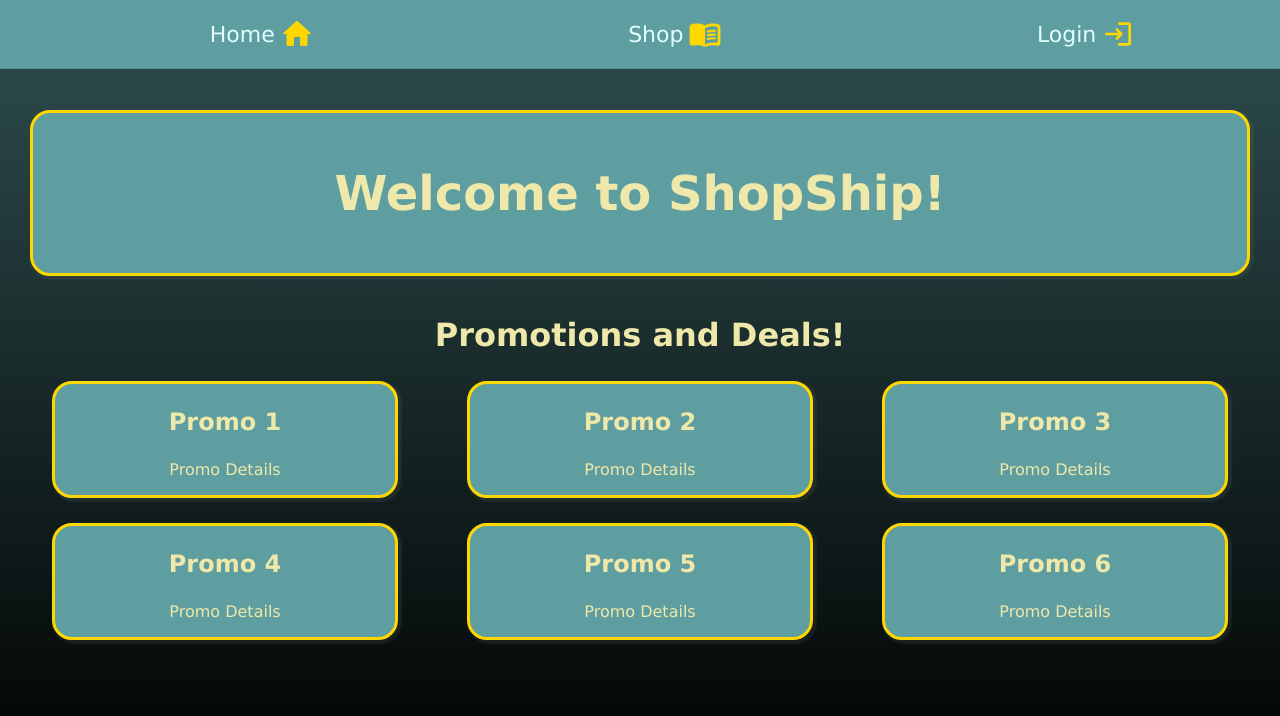
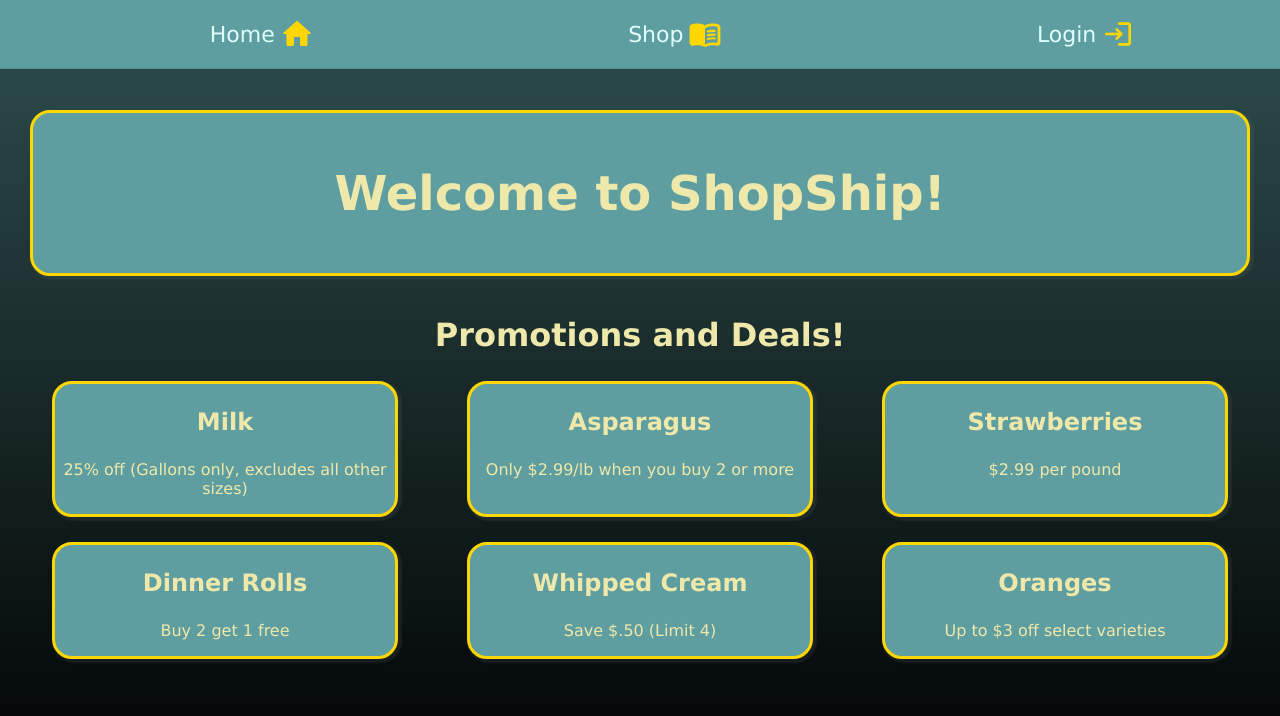
Before and after one commit to khetfield/Capstone, a React (Vite) app in the folder FinalProject/: page / in a window 1280 px wide. Shown: the top 716 px of the page. Built offline with nearby package versions, Linux system fonts and the light colour scheme.

Commit message:
Update Homepage.jsx

```diff
--- a/FinalProject/src/pages/Homepage.jsx
+++ b/FinalProject/src/pages/Homepage.jsx
@@ -9,28 +9,28 @@ const HomePage = () => {
           <h2 className="currentPromoHeader">Promotions and Deals!</h2>
           <div className="promotionlist">
             <div className="promoitem">
-              <h3 className="promoItemHeader">Promo 1</h3>
-              <p>Promo Details</p>
+              <h3 className="promoItemHeader">Milk</h3>
+              <p>25% off (Gallons only, excludes all other sizes)</p>
             </div>
             <div className="promoitem">
-              <h3 className="promoItemHeader">Promo 2</h3>
-              <p>Promo Details</p>
+              <h3 className="promoItemHeader">Asparagus</h3>
+              <p>Only $2.99/lb when you buy 2 or more</p>
             </div>
             <div className="promoitem">
-              <h3 className="promoItemHeader">Promo 3</h3>
-              <p>Promo Details</p>
+              <h3 className="promoItemHeader">Strawberries</h3>
+              <p>$2.99 per pound</p>
             </div>
             <div className="promoitem">
-              <h3 className="promoItemHeader">Promo 4</h3>
-              <p>Promo Details</p>
+              <h3 className="promoItemHeader">Dinner Rolls</h3>
+              <p>Buy 2 get 1 free</p>
             </div>
             <div className="promoitem">
-              <h3 className="promoItemHeader">Promo 5</h3>
-              <p>Promo Details</p>
+              <h3 className="promoItemHeader">Whipped Cream</h3>
+              <p>Save $.50 (Limit 4)</p>
             </div>
             <div className="promoitem">
-              <h3 className="promoItemHeader">Promo 6</h3>
-              <p>Promo Details</p>
+              <h3 className="promoItemHeader">Oranges</h3>
+              <p>Up to $3 off select varieties</p>
             </div>
           </div>
         </section>
```
